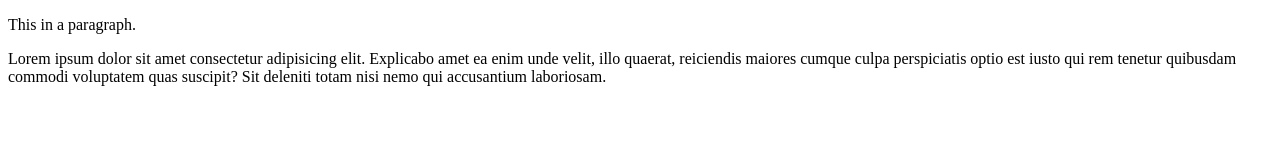
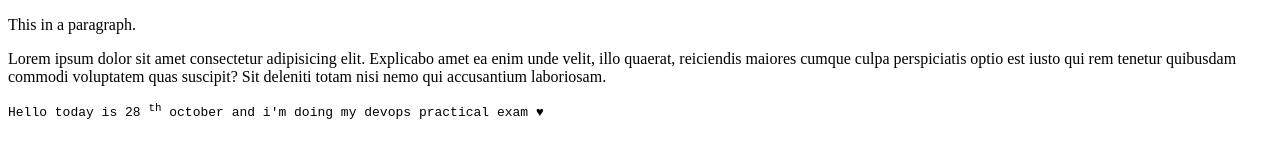
Before and after one commit to adeen1993/git-tut, a plain HTML site: page index.html in a window 1280 px wide. Drawn offline with Linux system fonts and the light colour scheme.

Commit message:
Changes made to the existing files

```diff
--- a/index.html
+++ b/index.html
@@ -8,5 +8,6 @@
 <body>
     <p>This in a paragraph.</p>
     <p>Lorem ipsum dolor sit amet consectetur adipisicing elit. Explicabo amet ea enim unde velit, illo quaerat, reiciendis maiores cumque culpa perspiciatis optio est iusto qui rem tenetur quibusdam commodi voluptatem quas suscipit? Sit deleniti totam nisi nemo qui accusantium laboriosam.</p>
+    <pre>Hello today is 28 <sup>th</sup> october and i'm doing my devops practical exam &hearts;</pre>
 </body>
 </html>
```
